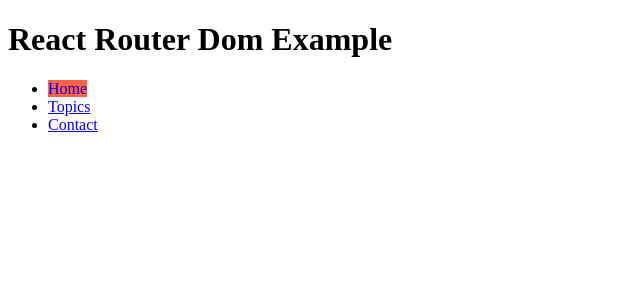
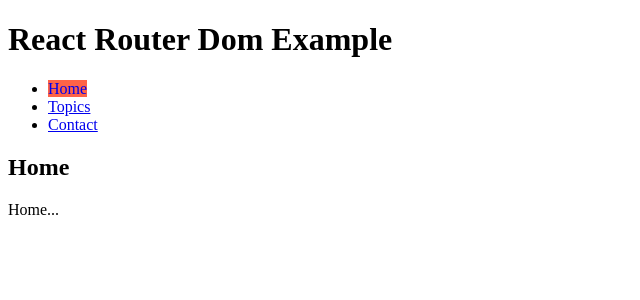
Before and after one commit to chihyeonWON/React-Router-Dom, a React (Create React App) app: page / in a window 1280 px wide. Shown: the top 300 px of the page, without its empty margins (0-640 px from the left). Built offline with nearby package versions, Linux system fonts and the light colour scheme.

Commit message:
Edit Swtich part code

```diff
--- a/src/index.js
+++ b/src/index.js
@@ -2,7 +2,7 @@
 import ReactDOM from 'react-dom';
 import './index.css';
 import reportWebVitals from './reportWebVitals';
-import { HashRouter, Route, Switch, NavLink } from 'react-router-dom';
+import { HashRouter, Route, NavLink, Switch } from 'react-router-dom';
 
 function Home() {
   return (
@@ -66,9 +66,11 @@
         <li><NavLink to="/topics">Topics</NavLink></li>
         <li><NavLink to="/contact">Contact</NavLink></li>
       </ul>
-      <Route path="/topics/:topic_id">
-        <Topic></Topic>
-      </Route>
+      <Switch>
+        <Route exact path="/"><Home></Home></Route>
+        <Route path="/topics"><Topics></Topics></Route>
+        <Route path="/contact"><Contact></Contact></Route>
+      </Switch>
     </div>
   );
 }
```
